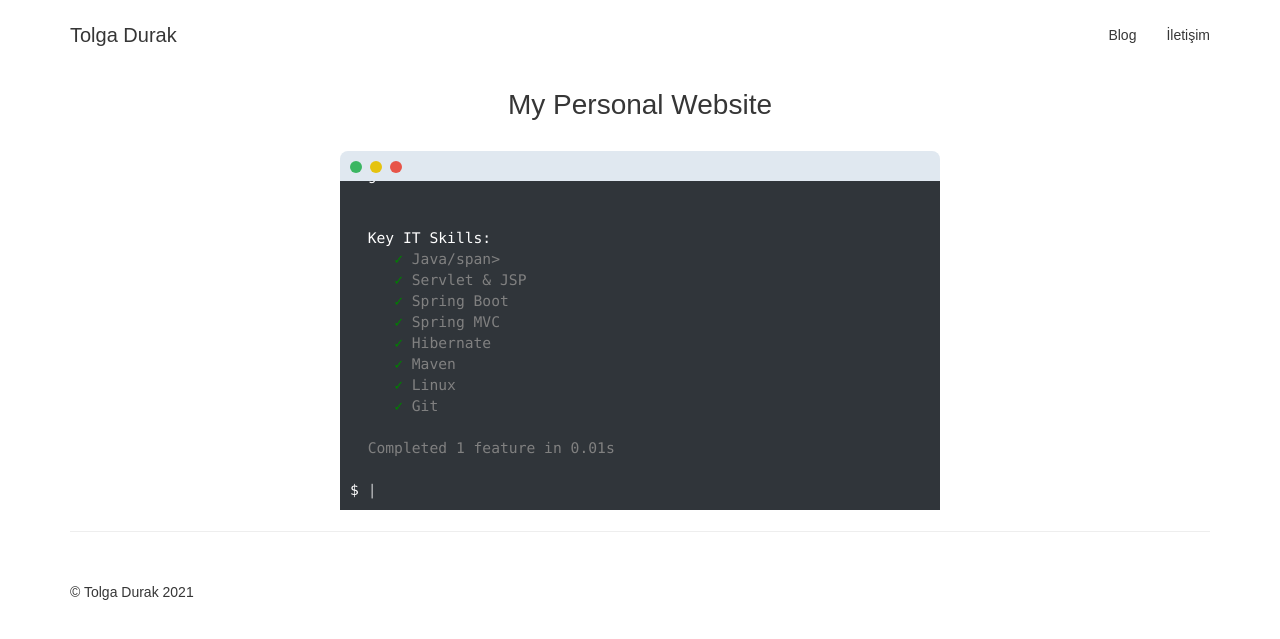
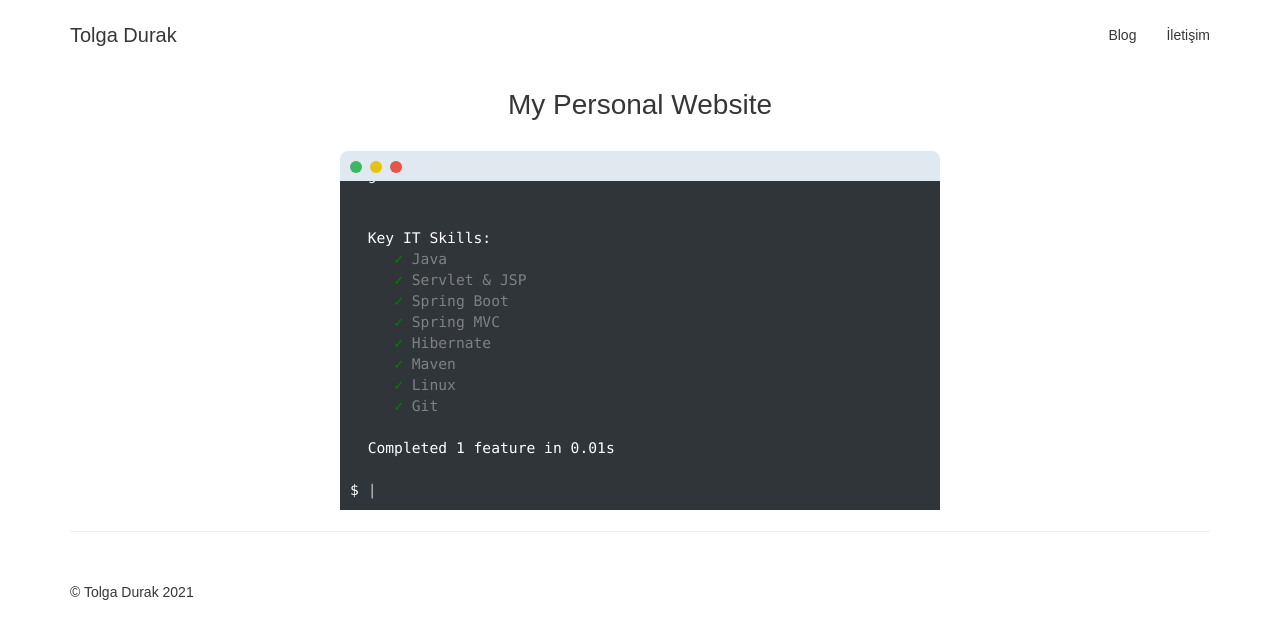
Before and after one commit to tolgadurak/tolgadurak.github.io, a Jekyll site: the page built from index.html, in a window 1280 px wide. Shown: the top 639 px of the page. Built offline with Jekyll 4.4.1, drawn with Linux system fonts in a browser that asks for light colours.

Commit message:
Update index.html

```diff
--- a/index.html
+++ b/index.html
@@ -30,7 +30,7 @@
                     <br>
                     <br> &nbsp;&nbsp;Key IT Skills:
                     <br> &nbsp;&nbsp;&nbsp;&nbsp;
-                    <span class="green">✓</span> <span class="gray">Java/span>
+                    <span class="green">✓</span> <span class="gray">Java</span>
                     <br> &nbsp;&nbsp;&nbsp;&nbsp;
                     <span class="green">✓</span> <span class="gray">Servlet & JSP</span>
                     <br> &nbsp;&nbsp;&nbsp;&nbsp;
```
